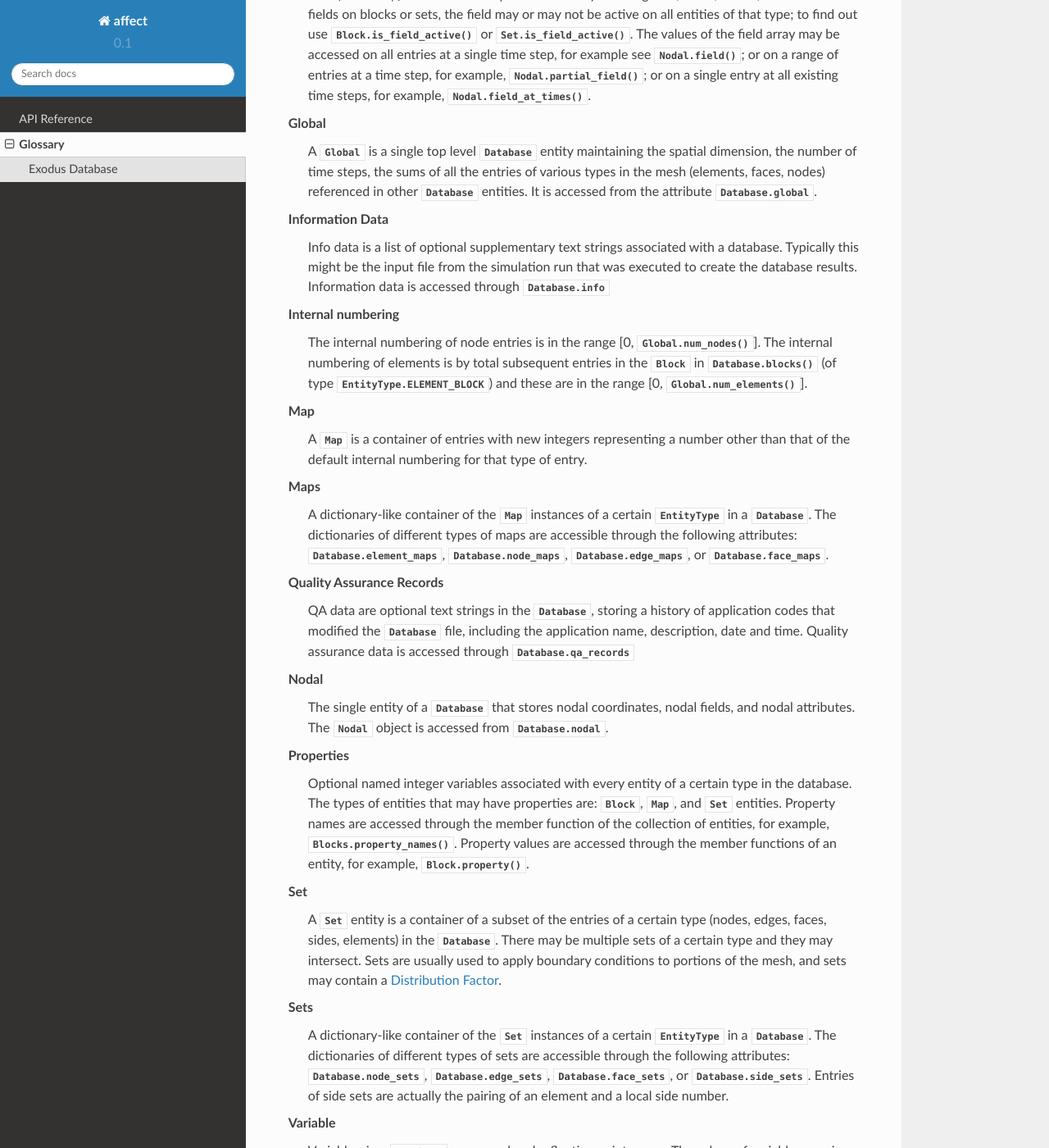
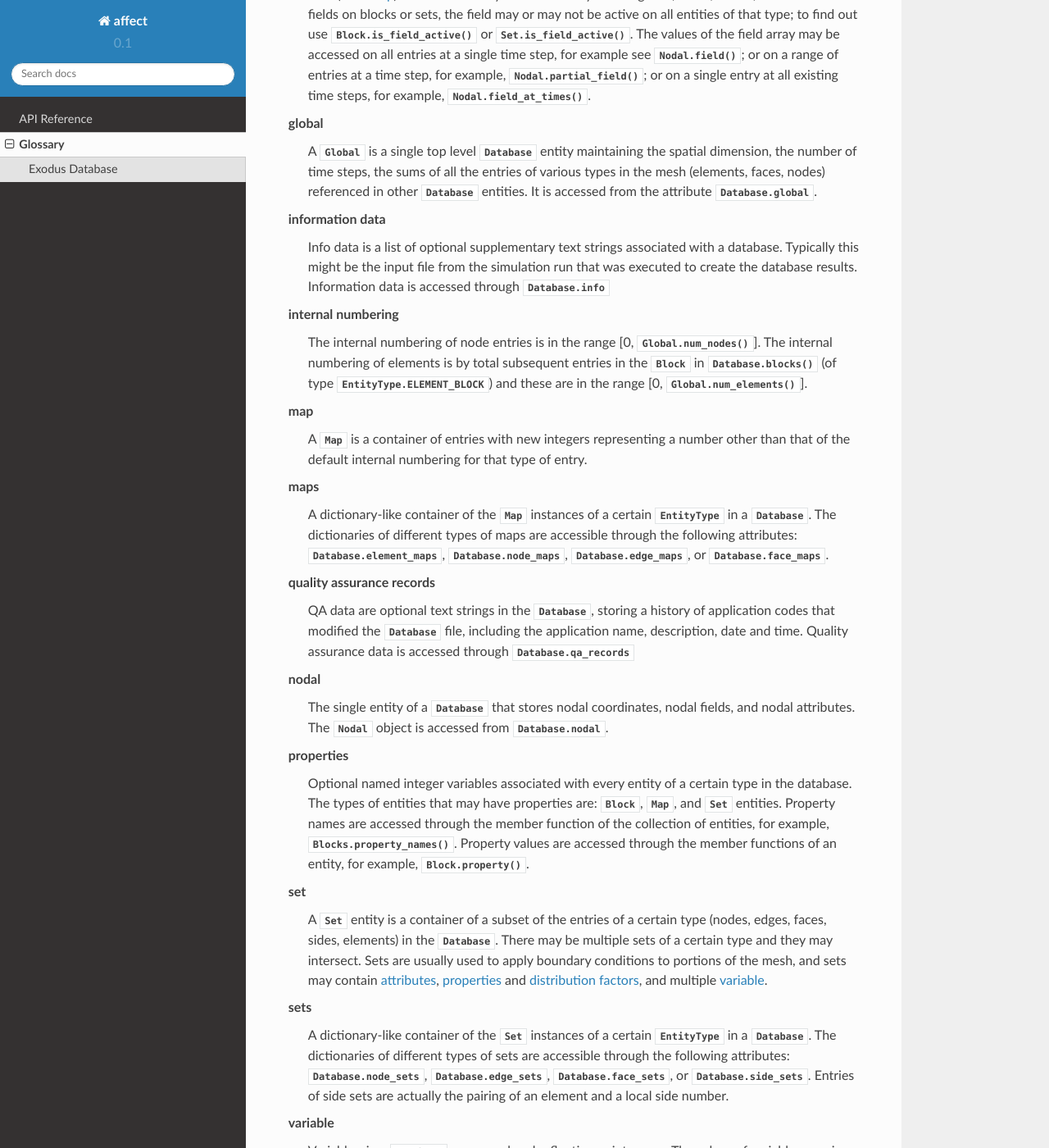
Before and after one commit to kevincopps/affect, a Sphinx documentation site: the page built from docs/ref/glossary.rst, in a window 1280 px wide and 1400 px high, scrolled down 1776 px. Shown: the whole window at 82% size. Built offline with Sphinx 7.4.7 and the Read the Docs theme 2.0.0, drawn with Linux system fonts in a browser that asks for light colours; some of the changed text lies outside the part shown.

```diff
--- a/docs/conf.py
+++ b/docs/conf.py
@@ -65,16 +65,20 @@ import datetime
 # coming with Sphinx (named 'sphinx.ext.*') or your custom ones.
 
 extensions = [
-    'sphinx.ext.intersphinx',
     'sphinx.ext.autodoc',
+    'sphinx.ext.napoleon',  # should come before sphinx_autodoc_typehints if you use both
+    'sphinx_autodoc_typehints',
     'sphinx.ext.autosummary',
     'sphinx.ext.doctest',
     'sphinx.ext.todo',
     'sphinx.ext.coverage',
     'sphinx.ext.mathjax',
     'sphinx.ext.viewcode',
-    'sphinx.ext.inheritance_diagram',
+    'sphinx.ext.intersphinx',
+    'sphinx.ext.inheritance_diagram'
 ]
+
+napoleon_numpy_docstring = False
 
 # Add any paths that contain templates here, relative to this directory.
 templates_path = ['_templates']
@@ -311,10 +315,10 @@ autoclass_content = 'both'
 
 # numpydoc_show_class_members = False
 
-intersphinx_mapping = {'python': ('https://docs.python.org/3.5', None),
-                       'numpy': ('https://docs.scipy.org/doc/numpy', None),
-                       'scipy': ('https://docs.scipy.org/doc/scipy/reference', None),
-                       'matplotlib': ('https://matplotlib.org', None)}
+# intersphinx_mapping = {'python': ('https://docs.python.org/3.6', None),
+#                        'numpy': ('https://docs.scipy.org/doc/numpy', None),
+#                        'scipy': ('https://docs.scipy.org/doc/scipy/reference', None),
+#                        'matplotlib': ('https://matplotlib.org', None)}
 
 
 #        'http://docs.python.org/dev': None,
--- a/docs/ref/glossary.rst
+++ b/docs/ref/glossary.rst
@@ -9,32 +9,32 @@ Conceptual data model of the ExodusII database and :mod:`affect.exodus` module.
 
 .. glossary::
 
-   Attributes
+   attributes
       Optional floating point numbers that can be assigned to each and every entry in a :class:`.Nodal`, :class:`.Set`,
       or :class:`.Block` entity. Every entry in an entity must have the same number of attributes, but the attribute
       values vary among the entries. Attributes are accessed through the member functions of an entity, for example,
       :meth:`.Set.num_attributes`, :meth:`.Set.attribute_names`, :meth:`.Set.attribute`, and :meth:`.Set.attributes`.
 
-   Block
+   block
       A association of entries with the same topology containing node connectivity information. For example, an
       element :class:`.Block` is an association of element entries and the nodes connected to each element.
 
-   Blocks
+   blocks
       A dictionary-like container of the :class:`.Block` instances of a certain :class:`.EntityType` in a
       :class:`.Database`. The dictionaries of different types of blocks are accessible through the following attributes:
       :attr:`.Database.edge_blocks`,
       :attr:`.Database.face_blocks`, or
       :attr:`.Database.element_blocks`.
 
-   Coordinates
+   coordinates
       A special field associated with the :class:`.Nodal` entity storing the spatial coordinates of every node entry in
       the :class:`.Database`.
 
-   Database
+   database
       File storage for a mesh data model, a :class:`.Database` contains all the mesh entities and their corresponding
       entries, and the temporal :class:`.Field` variables.
 
-   Distribution Factor
+   distribution factors
       Optional floating point values associated with every entry and every :class:`.Set` of a certain type, if they
       exist. Distribution factors are typically used in the simulation as a multiplier on an external load.
       Distribution factors are accessed through
@@ -42,17 +42,17 @@ Conceptual data model of the ExodusII database and :mod:`affect.exodus` module.
       :meth:`.Set.num_distribution_factors`, and
       :meth:`.Set.distribution_factors`.
 
-   Entity
+   entity
       An association of a subset of entries of a certain type (elements, faces, sides, edges, nodes). An entity is
       either the single :class:`.Global` or :class:`.Nodal` entity of the :class:`.Database`, or one of the possible
       multiple members of the :class:`.Blocks`, :class:`.Sets`, or :class:`.Maps` entities of the :class:`.Database`.
 
-   Entity ID
+   entity ID
       An integer associated with each existing entity in the :class:`.Database`, the integer is unique to each entity
       of the same :class:`.EntityType`. The entity ID's are used as the keys used to access the dictionary-like
       containers :class:`.Blocks`, :class:`Sets`, and :class:`Maps`.
 
-   Entity Type
+   entity Type
       One of the values of the enum :class:`.EntityType`, including
       :data:`~.EntityType.NODAL`,
       :data:`~.EntityType.NODE_SET`,
@@ -70,23 +70,23 @@ Conceptual data model of the ExodusII database and :mod:`affect.exodus` module.
       :data:`~.EntityType.GLOBAL`, and
       :data:`~.EntityType.COORDINATE`.
 
-   Entry
+   entry
       Entries are the fundamental building blocks of the grid or mesh of a database. Entries refer to nodes, edges,
       faces, and elements of the :class:`.Database` mesh. Entries are not represented by their own Python objects,
       entry IDs, but they correspond to the first index of the :class:`.FieldArrays`.
 
-   Field
+   field
       A name for an array of values and the name of components associated with entries. The :class:`.Field` names are
       used to access the :class:`.FieldArray` values stored in the :class:`.Database`. Each of the named components of a
-      :class:`.Field` with values in a :class:`.FieldArray` are a scalar :term:`Variable` in the :class:`Database`.
-      A :term:`Field` is a grouping of ExodusII :term:`Variable` by common name prefix;
-      the suffix of the :term:`Variable` name (whatever follows the last underscore '_' in the name) becomes a
-      component name of the field. See also :term:`Field Array`.
+      :class:`.Field` with values in a :class:`.FieldArray` are a scalar :term:`variable` in the :class:`Database`.
+      A :term:`field` is a grouping of ExodusII :term:`variable` by common name prefix;
+      the suffix of the :term:`variable` name (whatever follows the last underscore '_' in the name) becomes a
+      component name of the field. See also :term:`field array`.
 
-   Field Array
+   field array
       The actual scalar, vector and tensor values accessed in the :class:`.Database` by using a :class:`.Field` name and
       components. The :class:`.FieldArray` is a multidimensional array, with the first index corresponding to entries.
-      It contains floating point values that vary in space (by :term:`Entry` index) and time (:term:`Time Step`).
+      It contains floating point values that vary in space (by :term:`entry` index) and time (:term:`time step`).
       Entities that may have field array values: global, nodal, blocks, and sets. For fields on blocks or sets, the
       field may or may not be active on all entities of that type; to find out use :meth:`.Block.is_field_active` or
       :meth:`.Set.is_field_active`. The values of the field array may be accessed on all entries at a single time step,
@@ -94,26 +94,26 @@ Conceptual data model of the ExodusII database and :mod:`affect.exodus` module.
       :meth:`.Nodal.partial_field`; or on a single entry at all existing time steps, for example,
       :meth:`.Nodal.field_at_times`.
 
-   Global
+   global
       A :class:`.Global` is a single top level :class:`.Database` entity maintaining the spatial dimension,
       the number of time steps, the sums of all the entries of various types in the mesh (elements, faces, nodes)
       referenced in other :class:`.Database` entities. It is accessed from the attribute :attr:`.Database.global`.
 
-   Information Data
+   information data
       Info data is a list of optional supplementary text strings associated with a database. Typically this might be
       the input file from the simulation run that was executed to create the database results. Information data is
       accessed through :attr:`.Database.info`
 
-   Internal numbering
+   internal numbering
       The internal numbering of node entries is in the range [0, :meth:`.Global.num_nodes`]. The internal numbering of
       elements is by total subsequent entries in the :class:`.Block` in :meth:`.Database.blocks` (of
       type :data:`.EntityType.ELEMENT_BLOCK`) and these are in the range [0, :meth:`.Global.num_elements`].
 
-   Map
+   map
       A :class:`.Map` is a container of entries with new integers representing a number other than that of the
       default internal numbering for that type of entry.
 
-   Maps
+   maps
       A dictionary-like container of the :class:`.Map` instances of a certain :class:`.EntityType` in a
       :class:`.Database`.
       The dictionaries of different types of maps are accessible through the following attributes:
@@ -122,16 +122,16 @@ Conceptual data model of the ExodusII database and :mod:`affect.exodus` module.
       :attr:`.Database.edge_maps`, or
       :attr:`.Database.face_maps`.
 
-   Quality Assurance Records
+   quality assurance records
       QA data are optional text strings in the :class:`.Database`, storing a history of application codes that modified
       the :class:`.Database` file, including the application name, description, date and time. Quality assurance data
       is accessed through :attr:`.Database.qa_records`
 
-   Nodal
+   nodal
       The single entity of a :class:`.Database` that stores nodal coordinates, nodal fields, and nodal attributes.
       The :class:`.Nodal` object is accessed from :attr:`.Database.nodal`.
 
-   Properties
+   properties
       Optional named integer variables associated with every entity of a certain type in the database. The types of
       entities that may have properties are: :class:`.Block`, :class:`.Map`, and :class:`.Set` entities.
       Property names are accessed through the member function of the collection of entities, for example,
@@ -139,13 +139,13 @@ Conceptual data model of the ExodusII database and :mod:`affect.exodus` module.
       Property values are accessed through the member functions of an entity, for example,
       :meth:`.Block.property`.
 
-   Set
+   set
       A :class:`.Set` entity is a container of a subset of the entries of a certain type (nodes, edges, faces, sides,
       elements) in the :class:`.Database`. There may be multiple sets of a certain type and they may intersect. Sets
-      are usually used to apply boundary conditions to portions of the mesh, and sets may contain a
-      :term:`Distribution Factor`.
+      are usually used to apply boundary conditions to portions of the mesh, and sets may contain
+      :term:`attributes`, :term:`properties` and :term:`distribution factors`, and multiple :term:`variable`.
 
-   Sets
+   sets
       A dictionary-like container of the :class:`.Set` instances of a certain :class:`.EntityType` in a
       :class:`.Database`. The dictionaries of different types of sets are accessible through the following attributes:
       :attr:`.Database.node_sets`,
@@ -153,15 +153,15 @@ Conceptual data model of the ExodusII database and :mod:`affect.exodus` module.
       :attr:`.Database.face_sets`, or
       :attr:`.Database.side_sets`. Entries of side sets are actually the pairing of an element and a local side number.
 
-   Variable
+   variable
       Variables, in a :class:`.Database` are named scalar floating point arrays. The values of variables vary in time
       and are associated with entries in the database. A single variable is one component of a
       more useful multi-dimensional :class:`FieldArray`, there is often no need to refer to variables
       separately from a :class:`FieldArray`. The suffix of a name of a Exodus variable is also the name of a
-      :class:`Field` component. The underlying scalar variable values making up :term:`Field Array` may be accessed
+      :class:`Field` component. The underlying scalar variable values making up :term:`field array` may be accessed
       in the database in a similar way to their :class:`FieldArray` counterpart.
 
-   Time Step
+   time step
       The discrete values of time at which the values of fields (variables) are stored in the database. The values of
       time steps are accessible through the attribute :attr:`Database.globals.num_times` and
       :attr:`Database.globals.times`.
```
Also changed, not shown: docs/ref/exodus.rst (+101 -111 lines), setup.py (+36 -56 lines), 5 other files.
